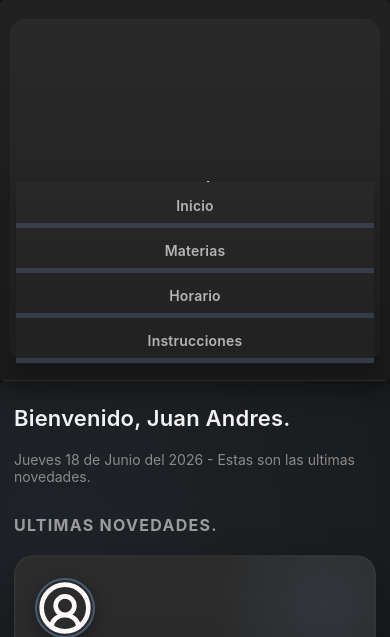
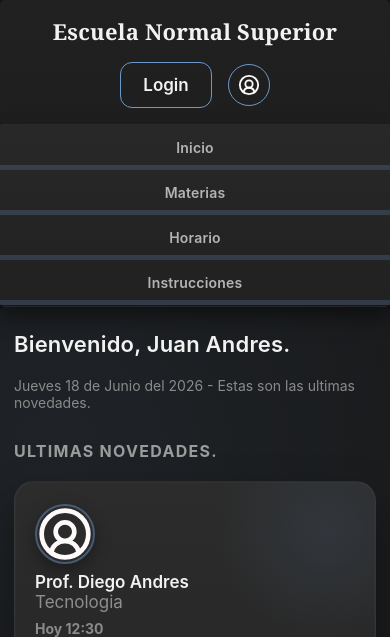
Before and after one commit to iandrehh14/Proyect-School-Page, a Django app: page / in a window 390 px wide. Shown: the top 637 px of the page. Run offline with Django 5.2, Linux system fonts and the light colour scheme.

Commit message:
arreglos de botones y barra de botones

```diff
--- a/SchoolProyect/Main/static/css/styles.css
+++ b/SchoolProyect/Main/static/css/styles.css
@@ -7,100 +7,113 @@
 }
 
 /*==================================================
-    HEADER
+    HEADER (sticky: se queda fijo arriba, el
+    contenido de abajo es lo que scrollea)
 ==================================================*/
 
 .HeaderBG {
     width: 100%;
-    height: 125px;
 
-    background:linear-gradient(180deg,#212121 0%,#1A1A1A 100%);
-    border-bottom:1px solid rgba(255,255,255,.05);
-
-    display: grid;
+    background: linear-gradient(180deg,#212121 0%,#1A1A1A 100%);
+    border-bottom: 1px solid rgba(255,255,255,.05);
     border-radius: 5px;
 
-    position:relative;
-    z-index:2;
+    position: -webkit-sticky;
+    position: sticky;
+    top: 0;
+    z-index: 100;
 
     box-shadow: 0 10px 25px rgba(0,0,0,.30);
 }
 
+.HeaderTop {
+    display: flex;
+    align-items: center;
+    justify-content: space-between;
+    gap: 16px;
+
+    padding: 16px 24px;
+}
+
 .HeaderBG #SchoolName {
     color: #F2F2F2;
-    font-size: clamp(26px, 4vw, 42px);
+    font-size: clamp(22px, 3vw, 42px);
     font-weight: 700;
-    letter-spacing:.2px;
+    letter-spacing: .2px;
 
-    font-family:Cambria, Georgia, serif;
+    font-family: Cambria, Georgia, serif;
 
-    margin-left: 20px;
-    margin-top: -15px;
-    align-self: center;
+    flex: 1 1 auto;
+    min-width: 0;
 }
 
 /*==================================================
-    BOTON DE SESION
+    BOTON DE SESION Y AVATAR (estilo "outline")
 ==================================================*/
 
 .LoginButtonBG {
-    background:linear-gradient(150deg,#7FA8DA,#4A6E9E);
+    background: transparent;
+    border: 1.5px solid #6C98CC;
+    border-radius: 12px;
 
-    width: 150px;
-    height: 60px;
-
-    position: absolute;
-    top: 30px;
-    right: 160px;
-
-    border-radius: 15px;
-
-    box-shadow: 0 10px 22px rgba(90,143,209,.28);
-}
-
-.LoginButton {
-    background:linear-gradient(180deg,#292929 0%,#212121 100%);
-
-    width: 95%;
-    height: 90%;
+    height: 46px;
+    padding: 0 22px;
 
     display: flex;
     align-items: center;
     justify-content: center;
+    flex-shrink: 0;
+    order: 2;
 
-    position: absolute;
-    top: 5%;
-    left: 2.5%;
-
-    border-radius: 15px;
-
-    transition:.2s ease;
+    transition: .2s ease;
 }
 
-.LoginButtonBG:hover .LoginButton{
-    background:linear-gradient(180deg,#2E2E2E 0%,#252525 100%);
+.LoginButtonBG:hover {
+    background: rgba(108,152,204,.10);
+    border-color: #8CBBFF;
+}
+
+.LoginButton {
+    display: flex;
+    align-items: center;
+    justify-content: center;
+    width: 100%;
+    height: 100%;
+}
+
+.LoginButton a {
+    display: flex;
+    align-items: center;
+    justify-content: center;
+    text-decoration: none;
 }
 
 .LoginButton h2 {
     color: #F2F2F2;
-    font-size: 22px;
+    font-size: 17px;
     font-weight: 600;
-
     white-space: nowrap;
 }
 
 .HeaderBG #Logo {
-    width: 100px;
-    height: 100px;
+    width: 26px;
+    height: 26px;
+    padding: 9px;
 
-    position: absolute;
-    top: 12px;
-    right: 20px;
+    border: 1.5px solid #6C98CC;
+    border-radius: 50%;
+    background: transparent;
+    box-sizing: content-box;
 
-    border-radius:50%;
-    box-shadow: 0 6px 18px rgba(0,0,0,.35);
+    flex-shrink: 0;
+    order: 3;
 
-    transition:.2s ease;
+    transition: .2s ease;
+}
+
+.HeaderBG #Logo:hover {
+    background: rgba(108,152,204,.10);
+    border-color: #8CBBFF;
 }
 
 /*==================================================
@@ -108,16 +121,11 @@
 ==================================================*/
 
 .SubHeaderBG {
-    position: absolute;
-    top: 120px;
     width: 100%;
-    height: 75px;
 
-    background:linear-gradient(180deg,#282828 0%,#212121 100%);
-    border-top:1px solid rgba(255,255,255,.05);
-    border-bottom:1px solid rgba(0,0,0,.4);
-
-    display: grid;
+    background: linear-gradient(180deg,#282828 0%,#212121 100%);
+    border-top: 1px solid rgba(255,255,255,.05);
+    border-bottom: 1px solid rgba(0,0,0,.4);
     border-radius: 3px;
 
     box-shadow: 0 8px 20px rgba(0,0,0,.25);
@@ -126,7 +134,7 @@
 .Pages {
     display: flex;
     flex-wrap: wrap;
-    height: 100%;
+    justify-content: flex-start;
     position: relative;
     text-decoration: none;
 }
@@ -137,13 +145,14 @@
 
 .Pages h2 {
     text-decoration: none;
-    flex: 1 1 auto;
-    min-width: 120px;
-    height: 100%;
+    flex: 0 0 auto;
+    width: 160px;
 
-    font-size: clamp(15px, 1.6vw, 22px);
+    padding: 16px 8px;
+
+    font-size: 18px;
     font-weight: 600;
-    letter-spacing:.2px;
+    letter-spacing: .2px;
 
     display: flex;
     justify-content: center;
@@ -160,7 +169,7 @@
     width: 100%;
     height: 5px;
 
-    background:linear-gradient(90deg,#6C98CC,#4A78B0);
+    background: linear-gradient(90deg,#6C98CC,#4A78B0);
     box-shadow: 0 0 12px rgba(108,152,204,.55);
 
     position: absolute;
@@ -193,71 +202,48 @@
 }
 
 /*==================================================
-    RESPONSIVE (idea de tu compañero, adaptada para
-    no depender de un wrapper .HeaderTop nuevo en el HTML)
+    RESPONSIVE
 ==================================================*/
 
 @media (max-width: 700px){
 
-    .HeaderBG{
-        height:auto;
-        min-height:125px;
-
-        display:flex;
-        flex-direction:column;
-        align-items:center;
-        justify-content:center;
-        text-align:center;
-
-        padding:16px;
-        gap:10px;
+    .HeaderTop {
+        flex-wrap: wrap;
+        justify-content: center;
+        text-align: center;
+        padding: 16px;
     }
 
-    .HeaderBG #SchoolName{
-        order:1;
-        margin:0;
+    .HeaderBG #SchoolName {
+        order: 1;
+        flex: 1 1 100%;
+        text-align: center;
     }
 
-    .HeaderBG #Logo{
-        order:2;
-        position:static;
-        width:64px;
-        height:64px;
+    .HeaderBG #Logo {
+        width: 22px;
+        height: 22px;
     }
 
-    .LoginButtonBG{
-        order:3;
-        position:static;
-        width:140px;
-        height:52px;
-    }
-
-    .Pages h2{
-        min-width:90px;
-        font-size:14px;
-        padding:10px 4px;
+    .Pages h2 {
+        width: 110px;
+        font-size: 14px;
+        padding: 12px 4px;
     }
 }
 
 @media (max-width: 480px){
 
-    .SubHeaderBG{
-        position:relative;
-        top:0;
-        height:auto;
+    .Pages {
+        flex-direction: column;
     }
 
-    .Pages{
-        flex-direction:column;
+    .Pages h2 {
+        width: 100%;
+        padding: 14px 8px;
     }
 
-    .Pages h2{
-        width:100%;
-        height:auto;
-        padding:14px 8px;
-    }
-
-    .UnderLine{
-        display:none;
+    .UnderLine {
+        display: none;
     }
 }
--- a/SchoolProyect/Main/templates/main/base.html
+++ b/SchoolProyect/Main/templates/main/base.html
@@ -5,8 +5,8 @@
     <meta charset="UTF-8">
     <meta name="viewport" content="width=device-width, initial-scale=1.0">
     <title>SchoolProyect</title>
-    <link rel="stylesheet" href="{% static 'css/styles.css' %}">
-    <link rel="stylesheet" href="{% static 'css/content.css' %}">
+    <link rel="stylesheet" href="{% static 'css/styles.css' %}?v={% now 'U' %}">
+    <link rel="stylesheet" href="{% static 'css/content.css' %}?v={% now 'U' %}">
 </head>
 <body>
 
--- a/SchoolProyect/Main/templates/main/login.html
+++ b/SchoolProyect/Main/templates/main/login.html
@@ -5,7 +5,7 @@
     <meta charset="UTF-8">
     <meta name="viewport" content="width=device-width, initial-scale=1.0">
     <title>SchoolProyect</title>
-    <link rel="stylesheet" href="{% static 'css/login.css' %}">
+    <link rel="stylesheet" href="{% static 'css/login.css' %}?v={% now 'U' %}">
 </head>
 <body>
 
```
